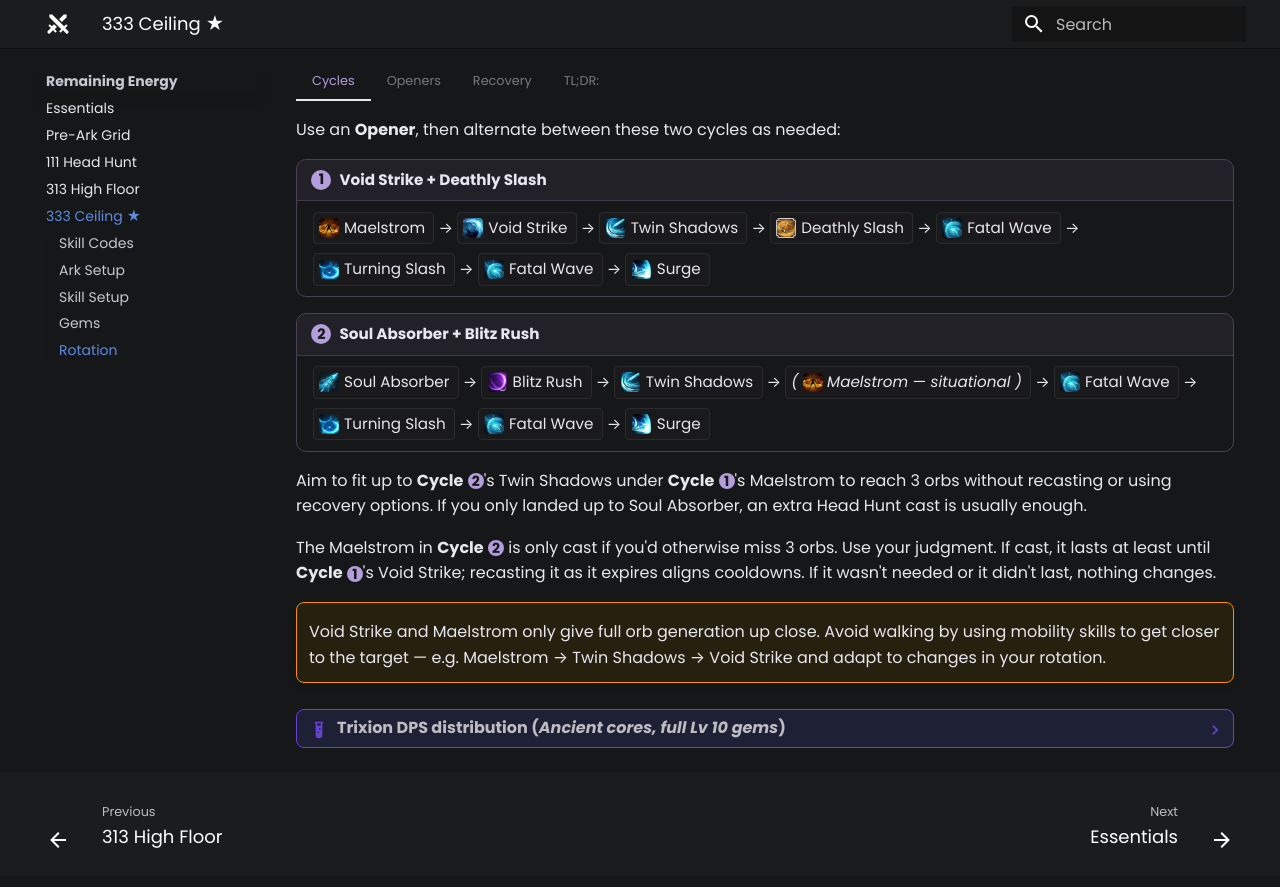
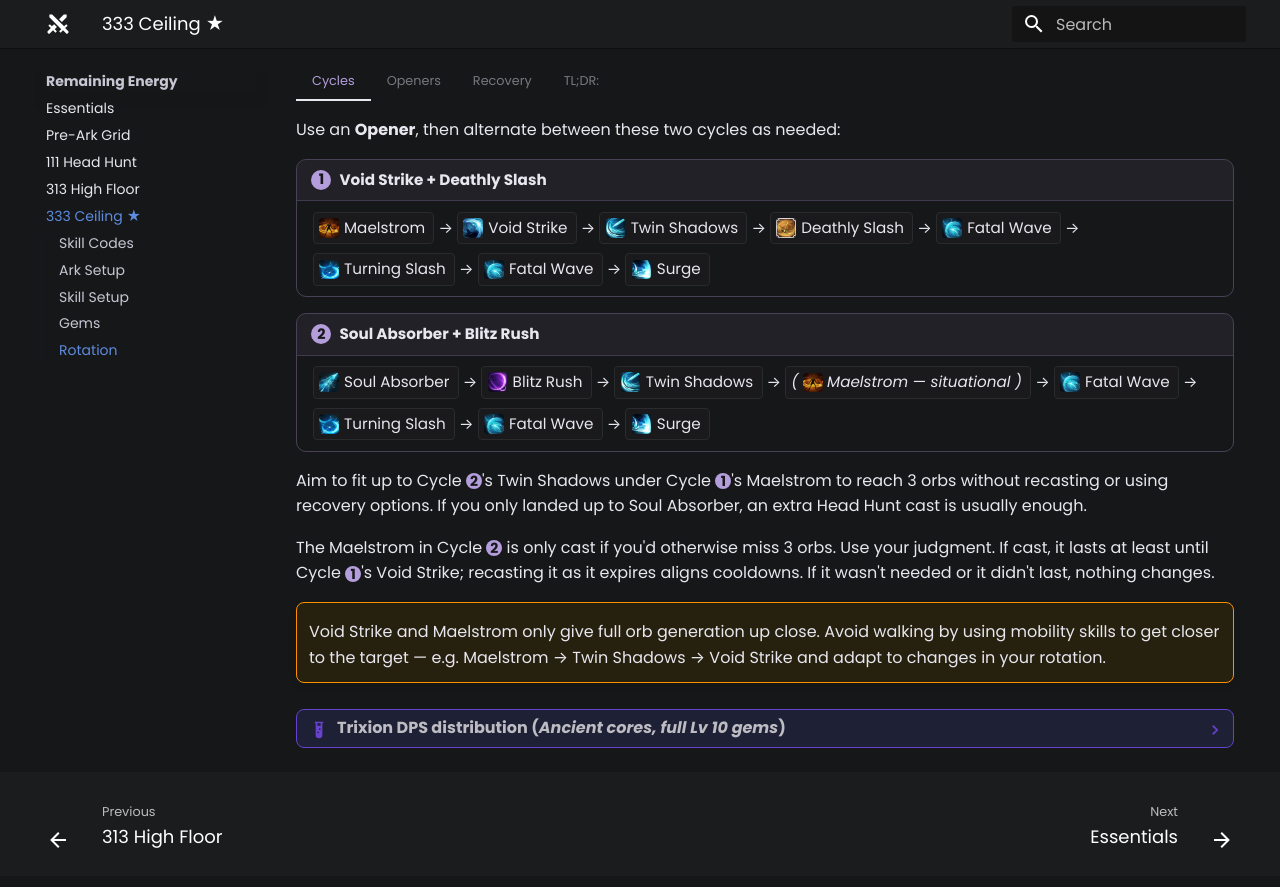
Before and after one commit to interlockme/deathblade, an MkDocs documentation site: the page built from docs/remaining-energy/333-ceiling.md, in a window 1280 px wide and 900 px high, scrolled down 3923 px. Shown: the top 887 px of the window. Built offline with MkDocs 1.6.1 and Material for MkDocs 9.7.7, drawn with Linux system fonts in a browser that asks for light colours; plug-ins that fetch from the network failed and are left out.

Commit message:
no boldies

```diff
--- a/docs/remaining-energy/333-ceiling.md
+++ b/docs/remaining-energy/333-ceiling.md
@@ -146,9 +146,9 @@ You can share this gem setup with [313 (High Floor)](313-high-floor.md) and 113
     </div>
     </div>
 
-    Aim to fit up to **Cycle** <span class="cycle-badge">2</span>'s Twin Shadows under **Cycle** <span class="cycle-badge">1</span>'s Maelstrom to reach 3 orbs without recasting or using recovery options. If you only landed up to Soul Absorber, an extra Head Hunt cast is usually enough.
+    Aim to fit up to Cycle <span class="cycle-badge">2</span>'s Twin Shadows under Cycle <span class="cycle-badge">1</span>'s Maelstrom to reach 3 orbs without recasting or using recovery options. If you only landed up to Soul Absorber, an extra Head Hunt cast is usually enough.
 
-    The Maelstrom in **Cycle** <span class="cycle-badge">2</span> is only cast if you'd otherwise miss 3 orbs. Use your judgment. If cast, it lasts at least until **Cycle** <span class="cycle-badge">1</span>'s Void Strike; recasting it as it expires aligns cooldowns. If it wasn't needed or it didn't last, nothing changes.
+    The Maelstrom in Cycle <span class="cycle-badge">2</span> is only cast if you'd otherwise miss 3 orbs. Use your judgment. If cast, it lasts at least until Cycle <span class="cycle-badge">1</span>'s Void Strike; recasting it as it expires aligns cooldowns. If it wasn't needed or it didn't last, nothing changes.
 
     !!! warning ""
         Void Strike and Maelstrom only give full orb generation up close. Avoid walking by using mobility skills to get closer to the target — e.g. Maelstrom → Twin Shadows → Void Strike and adapt to changes in your rotation.
@@ -164,13 +164,13 @@ You can share this gem setup with [313 (High Floor)](313-high-floor.md) and 113
     <span class="skill">![](../assets/re/icon-headhunt.png)Head Hunt</span><span class="arrow"> ⇄ </span><span class="skill">![](../assets/re/icon-twinshadows.png)Twin Shadows</span><span class="arrow"> → </span><span class="skill">![](../assets/re/icon-maelstrom.png)Maelstrom</span><span class="arrow"> → </span><span class="skill">![](../assets/re/icon-turningslash.png)Turning Slash</span><span class="arrow"> → </span><span class="skill">![](../assets/re/icon-deathlyslash.png)Deathly Slash</span><span class="arrow"> → </span><span class="skill">![](../assets/re/icon-fatalwave.png)Fatal Wave</span><span class="arrow"> → </span><span class="skill">![](../assets/re/icon-surge.png)Surge</span><span class="arrow"> → </span><span class="skill"><span class="cycle-num">2</span><span class="cycle-title">Soul Absorber + Blitz Rush Cycle</span></span><span class="arrow"> → </span><span class="skill"><span class="cycle-num">1</span><span class="cycle-title">Void Strike + Deathly Slash Cycle</span></span><span class="arrow"> → etc. </span>
     </div>
 
-    - <span class="skill-chip">![](../assets/re/icon-bladeassault.png)Blade Assault</span> + <span class="skill-chip">![](../assets/re/icon-fatalwave.png)![](../assets/re/icon-turningslash.png)![](../assets/re/icon-fatalwave.png)FTF</span> is interchangeable with **Cycle** <span class="cycle-badge">2</span> if it's available.
+    - <span class="skill-chip">![](../assets/re/icon-bladeassault.png)Blade Assault</span> + <span class="skill-chip">![](../assets/re/icon-fatalwave.png)![](../assets/re/icon-turningslash.png)![](../assets/re/icon-fatalwave.png)FTF</span> is interchangeable with Cycle <span class="cycle-badge">2</span> if it's available.
     - It's efficient to use ![](../assets/shared/icon-atropine.png){: .skill-icon } Atropine after Deathly Slash, with Blade Assault available.
 
     *From zero/partial orbs:*
     { .lead }
 
-    - **Cycle** <span class="cycle-badge">1</span> if <span class="skill-chip">![](../assets/re/icon-deathlyslash.png)Deathly Slash</span> is available, otherwise start from <span class="skill-chip">![](../assets/re/icon-maelstrom.png)Maelstrom</span> + **Cycle** <span class="cycle-badge">2</span>.
+    - Cycle <span class="cycle-badge">1</span> if <span class="skill-chip">![](../assets/re/icon-deathlyslash.png)Deathly Slash</span> is available, otherwise start from <span class="skill-chip">![](../assets/re/icon-maelstrom.png)Maelstrom</span> + Cycle <span class="cycle-badge">2</span>.
     - Prioritize the FTF combo earlier for better party synergy uptime.
 
 === "Recovery"
@@ -182,7 +182,7 @@ You can share this gem setup with [313 (High Floor)](313-high-floor.md) and 113
     - Use spare Twin Shadows/Maelstrom stacks and/or Blitz Rush if you miss major skills.
     - Use <span class="skill-chip">![](../assets/re/icon-headhunt.png)Head Hunt</span> instead of <span class="skill-chip">![](../assets/re/icon-twinshadows.png)Twin Shadows</span> for a cycle to recover stacks if they run out.
     - Use Maelstrom + FTF combo earlier if waiting on main orb generation skills.
-    - Hold Deathly Slash until the next **Cycle** <span class="cycle-badge">1</span> if it's out of sync. DPS loss, but easier.
+    - Hold Deathly Slash until the next Cycle <span class="cycle-badge">1</span> if it's out of sync. DPS loss, but easier.
 
 === "TL;DR:"
     ![333 TL;DR flowchart](../assets/re/tldr-333.png)
```
Also changed, not shown: docs/remaining-energy/111-head-hunt.md (+4 -4 lines), docs/remaining-energy/313-high-floor.md (+4 -4 lines).
